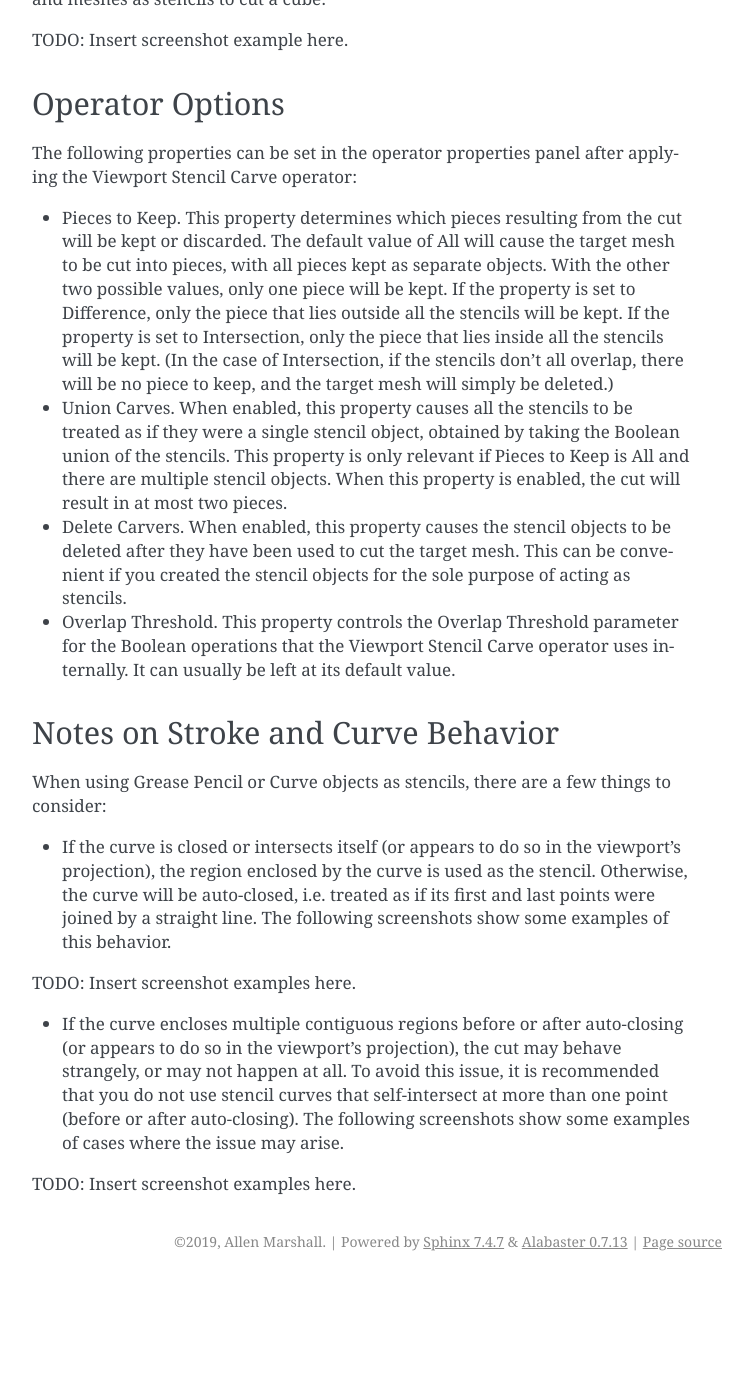
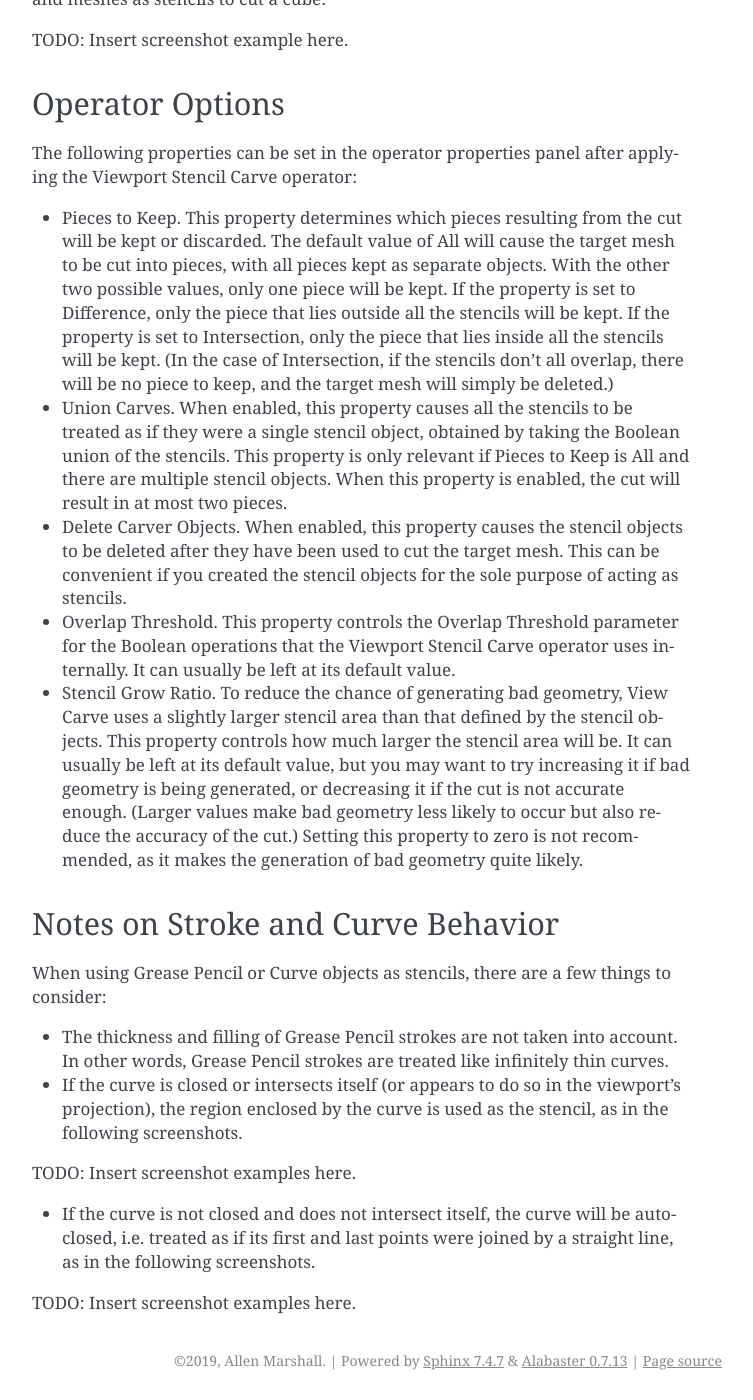
Before and after one commit to allen-marshall/blender-view-carve, a Sphinx documentation site: the page built from docs/usage.rst, in a window 1280 px wide and 1400 px high, scrolled down 531 px. Shown: the whole window, without its empty margins (388-1141 px from the left). Built offline with Sphinx 7.4.7, drawn with Linux system fonts in a browser that asks for light colours; before the commit the page ends 1812 px from its top, so only the background shows below that; some of the changed text lies outside the part shown.

Commit message:
Revised usage documentation.

```diff
--- a/docs/usage.rst
+++ b/docs/usage.rst
@@ -26,33 +26,40 @@ Operator Options
 The following properties can be set in the operator properties panel after applying the Viewport Stencil Carve operator:
 
 - Pieces to Keep. This property determines which pieces resulting from the cut will be kept or discarded. The default
-  value of All will cause the target mesh to be cut into pieces, with all pieces kept as separate objects. With the other
-  two possible values, only one piece will be kept. If the property is set to Difference, only the piece that lies outside
-  all the stencils will be kept. If the property is set to Intersection, only the piece that lies inside all the stencils
-  will be kept. (In the case of Intersection, if the stencils don't all overlap, there will be no piece to keep, and the
-  target mesh will simply be deleted.)
+  value of All will cause the target mesh to be cut into pieces, with all pieces kept as separate objects. With the
+  other two possible values, only one piece will be kept. If the property is set to Difference, only the piece that lies
+  outside all the stencils will be kept. If the property is set to Intersection, only the piece that lies inside all the
+  stencils will be kept. (In the case of Intersection, if the stencils don't all overlap, there will be no piece to
+  keep, and the target mesh will simply be deleted.)
 - Union Carves. When enabled, this property causes all the stencils to be treated as if they were a single stencil
   object, obtained by taking the Boolean union of the stencils. This property is only relevant if Pieces to Keep is All
   and there are multiple stencil objects. When this property is enabled, the cut will result in at most two pieces.
-- Delete Carvers. When enabled, this property causes the stencil objects to be deleted after they have been used to cut
-  the target mesh. This can be convenient if you created the stencil objects for the sole purpose of acting as stencils.
+- Delete Carver Objects. When enabled, this property causes the stencil objects to be deleted after they have been used
+  to cut the target mesh. This can be convenient if you created the stencil objects for the sole purpose of acting as
+  stencils.
 - Overlap Threshold. This property controls the Overlap Threshold parameter for the Boolean operations that the Viewport
   Stencil Carve operator uses internally. It can usually be left at its default value.
+- Stencil Grow Ratio. To reduce the chance of generating bad geometry, View Carve uses a slightly larger stencil area
+  than that defined by the stencil objects. This property controls how much larger the stencil area will be. It can
+  usually be left at its default value, but you may want to try increasing it if bad geometry is being generated, or
+  decreasing it if the cut is not accurate enough. (Larger values make bad geometry less likely to occur but also reduce
+  the accuracy of the cut.) Setting this property to zero is not recommended, as it makes the generation of bad geometry
+  quite likely.
 
 Notes on Stroke and Curve Behavior
 ----------------------------------
 
 When using Grease Pencil or Curve objects as stencils, there are a few things to consider:
 
+- The thickness and filling of Grease Pencil strokes are not taken into account. In other words, Grease Pencil strokes
+  are treated like infinitely thin curves.
+
 - If the curve is closed or intersects itself (or appears to do so in the viewport's projection), the region enclosed by
-  the curve is used as the stencil. Otherwise, the curve will be auto-closed, i.e. treated as if its first and last points
-  were joined by a straight line. The following screenshots show some examples of this behavior.
+  the curve is used as the stencil, as in the following screenshots.
 
 TODO: Insert screenshot examples here.
 
-- If the curve encloses multiple contiguous regions before or after auto-closing (or appears to do so in the viewport's
-  projection), the cut may behave strangely, or may not happen at all. To avoid this issue, it is recommended that you do
-  not use stencil curves that self-intersect at more than one point (before or after auto-closing). The following
-  screenshots show some examples of cases where the issue may arise.
+- If the curve is not closed and does not intersect itself, the curve will be auto-closed, i.e. treated as if its first
+  and last points were joined by a straight line, as in the following screenshots.
 
 TODO: Insert screenshot examples here.
```
Also changed, not shown: other parts of docs/usage.rst (+1 -1 lines).
